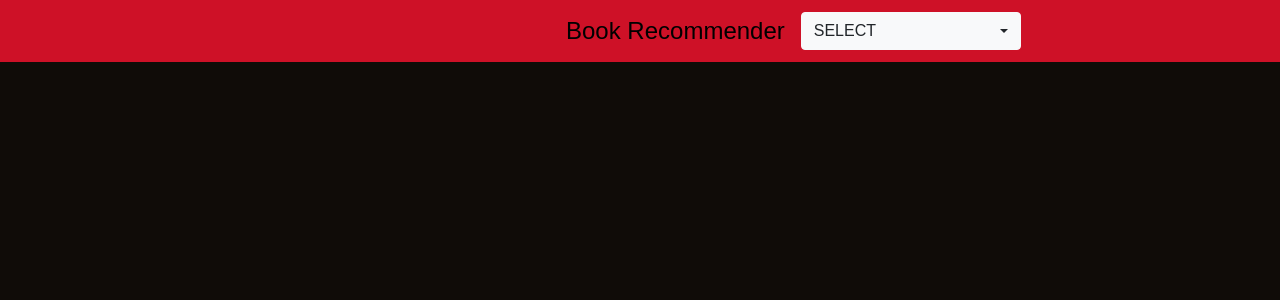
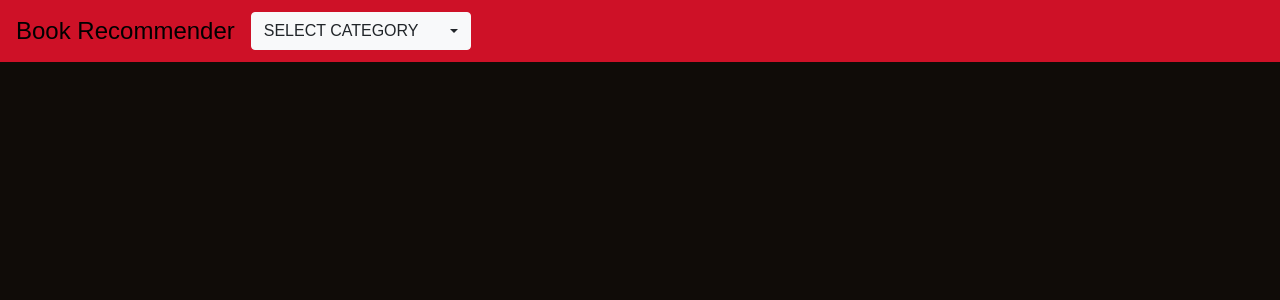
Before and after one commit to Pratik-sys/book-recommender, a Flask app: page / in a window 1280 px wide. Shown: the top 300 px of the page. Run offline with Flask 2, Linux system fonts and the light colour scheme; some libraries are stand-ins or nearby versions; some web fonts are replaced.

Commit message:
few UI changes
Signed-off-by: Pratik-Sys <pithore.pratik@gmail.com>

```diff
--- a/bookrecommender/static/style.css
+++ b/bookrecommender/static/style.css
@@ -15,7 +15,6 @@ img{
 }
 .navbar-brand{
     font-size: 150%;
-    text-indent: 550px;
     font-family: 'B612', sans-serif;
 }
 
@@ -23,7 +22,7 @@ img{
     background-color: #1b1b1b;
     width: calc(25% - 20px);
     margin-bottom: 5rem;
-    /* border-radius:5px; */
+    border-radius:5px;
     box-shadow: 0 14px 28px rgba(0,0,0,0.25), 0 10px 10px rgba(0,0,0,0.22);
 }
 
--- a/bookrecommender/templates/home.html
+++ b/bookrecommender/templates/home.html
@@ -13,7 +13,7 @@
       name="catdrop"
       onchange="this.form.submit()"
     >
-      <option>SELECT</option>
+      <option>SELECT CATEGORY</option>
       <option>Machine Learning</option>
       <option>Python Programming</option>
       <option>Programming</option>
```
